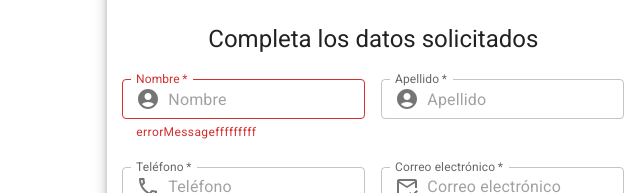
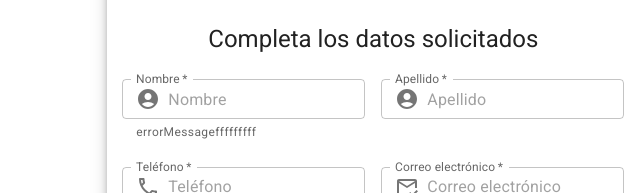
Before and after one commit to Ultralacra/app, a React (Create React App) app: page /register-page in a window 1280 px wide. Shown: the part 223-416 px from the top of the page, without its empty margins (640-1280 px from the left). Built offline with nearby package versions, Linux system fonts and the light colour scheme.

Commit message:
required input

```diff
--- a/src/components/registerC/FormRegister.jsx
+++ b/src/components/registerC/FormRegister.jsx
@@ -119,7 +119,7 @@ function Registro() {
                   <Item>
                     <TextField
                       required
-                      error={sFirstName.length === 0}
+                      error={sFirstName.length > 5}
                       onChange={(e) => setsFirstname(e.target.value)}
                       size="small"
                       fullWidth
```
